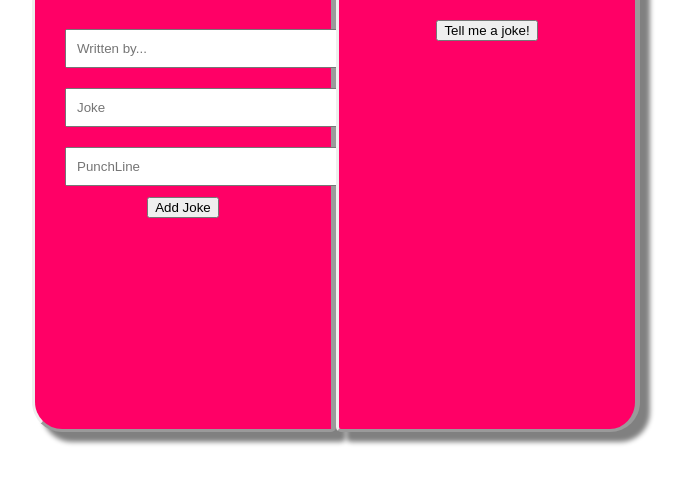
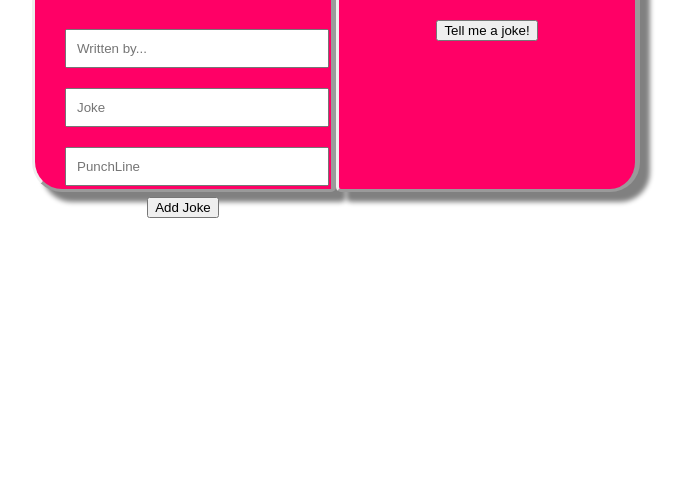
Before and after one commit to jemilox/jen_stack_cc, a website: page public/index.html in a window 1280 px wide. Shown: the part 102-586 px from the top of the page, without its empty margins (304-988 px from the left). Drawn offline with Linux system fonts and the light colour scheme.

Commit message:
fixed css mistakes

```diff
--- a/public/style.css
+++ b/public/style.css
@@ -8,7 +8,7 @@ body {
 .firstContainer, .secondContainer {
   background-color: #ff0066;
   width: 20vw;
-  height: 60vh;
+  height: 30vh;
   padding: 20px;
   box-shadow: 10px 10px 5px grey;
   border-right: 5px;
@@ -27,7 +27,7 @@ body {
 }
 
 input {
-  width: 50vh;
+  width: 30vh;
   margin: 10px;
   padding: 10px;
 }
```
